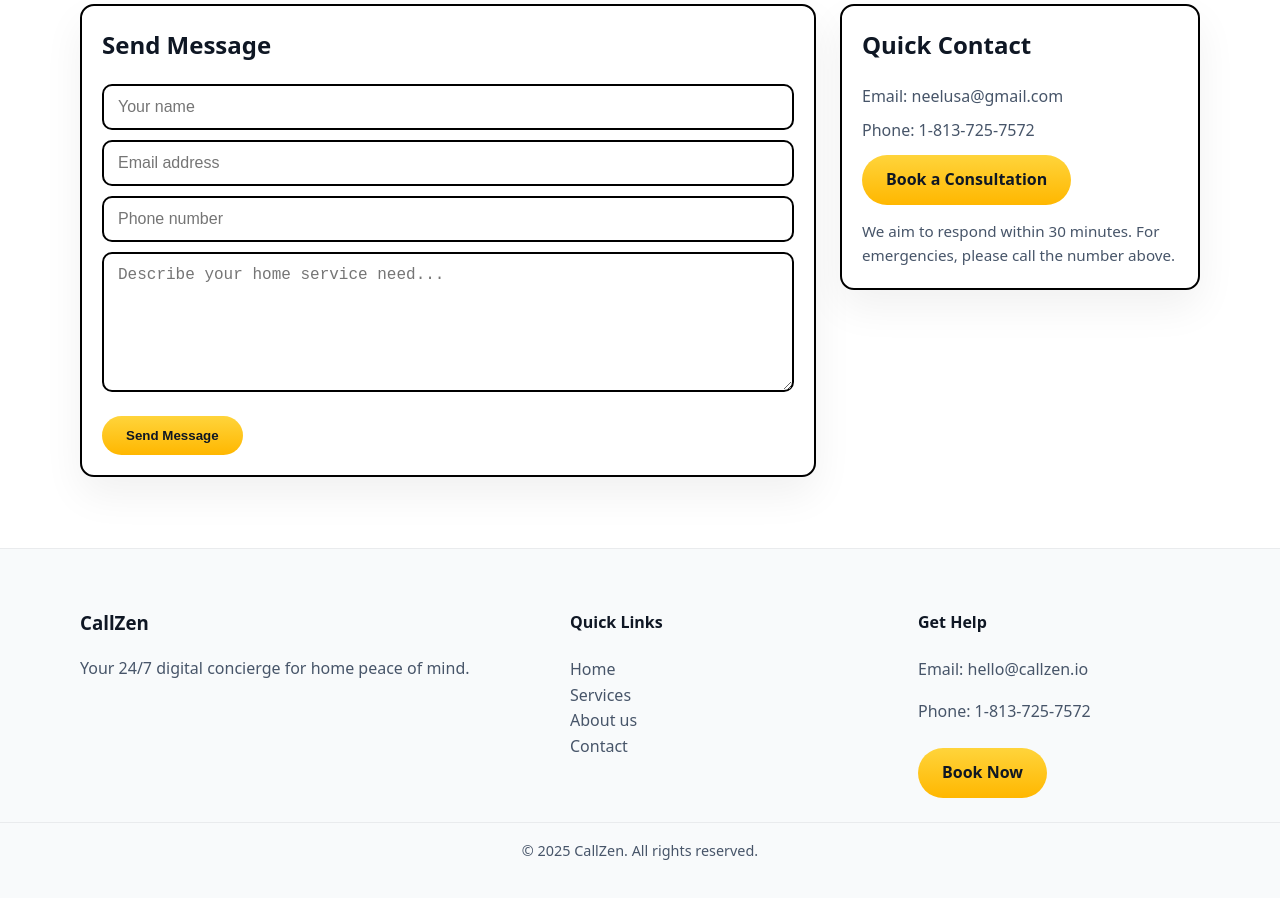
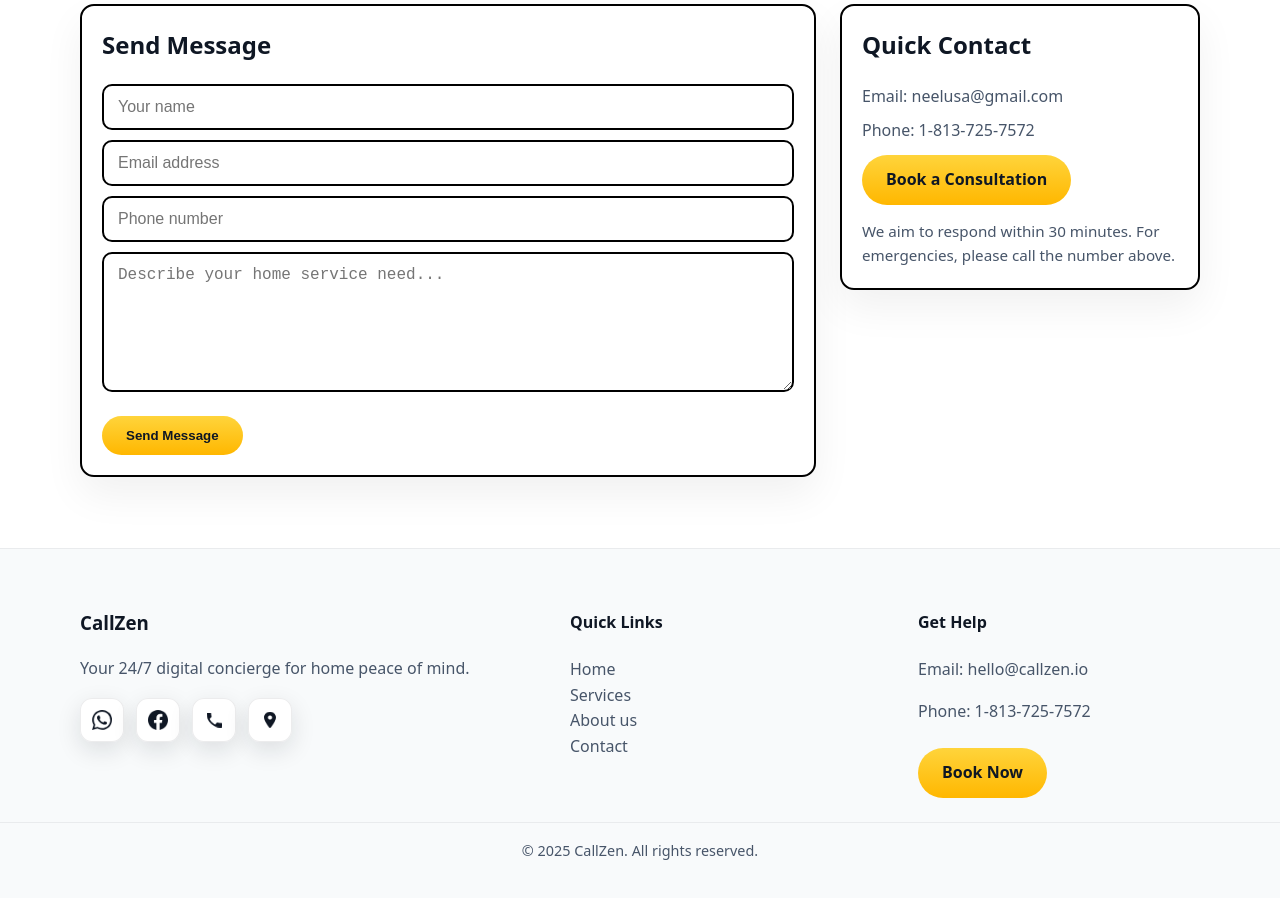
Before and after one commit to Tarunsolanki1230/callzen, a plain HTML site: page index.html in a window 1280 px wide. Shown: the part 5669-6567 px from the top of the page. Drawn offline with nearby package versions, Linux system fonts and the light colour scheme.

Commit message:
Update index.html

```diff
--- a/index.html
+++ b/index.html
@@ -500,6 +500,74 @@
 .nav-links a[href*="about.html"] {
   white-space: nowrap;
 }
+.footer-grid {
+  display: grid;
+  grid-template-columns: 1.3fr 0.9fr 0.8fr;
+  gap: 32px;
+  align-items: start;
+}
+
+.social-icons {
+  display: flex;
+  flex-wrap: wrap;
+  gap: 12px;
+  margin-top: 14px;
+}
+
+.social-link {
+  display: flex;
+  align-items: center;
+  justify-content: center;
+  width: 44px;
+  height: 44px;
+  border-radius: 12px;
+  background: rgba(255, 255, 255, 0.9);
+  backdrop-filter: blur(10px);
+  border: 1px solid rgba(15, 23, 36, 0.08);
+  color: var(--text-main);
+  text-decoration: none;
+  transition: all 0.3s cubic-bezier(0.2, 0.9, 0.2, 1);
+  box-shadow: 0 8px 24px rgba(15, 23, 36, 0.12);
+}
+
+.social-link:hover {
+  transform: translateY(-4px) scale(1.05);
+  box-shadow: 0 16px 40px rgba(15, 23, 36, 0.2);
+  background: rgba(255, 255, 255, 0.95);
+}
+
+.social-link svg {
+  width: 20px;
+  height: 20px;
+}
+
+.social-link.whatsapp:hover { background: linear-gradient(135deg, #25D366, #128C7E); color: white; }
+.social-link.facebook:hover { background: linear-gradient(135deg, #1877F2, #0E5A8A); color: white; }
+.social-link.phone:hover { background: linear-gradient(135deg, var(--primary), #ffb700); color: #0f1724; }
+.social-link.maps:hover { background: linear-gradient(135deg, #4285F4, #34A853); color: white; }
+
+/* Responsive adjustments */
+@media (max-width: 900px) {
+  .footer-grid {
+    grid-template-columns: 1fr;
+    gap: 20px;
+    text-align: center;
+  }
+
+  .social-icons {
+    justify-content: center;
+  }
+
+  .social-link {
+    width: 40px;
+    height: 40px;
+  }
+
+  .social-link svg {
+    width: 18px;
+    height: 18px;
+  }
+}
 
   </style>
 </head>
@@ -905,10 +973,32 @@
   </main>
 
   <footer style="background:var(--bg-soft);padding:40px 0;border-top:1px solid rgba(2,6,23,0.06);color:var(--text-muted);">
-    <div class="h-container" style="display:grid;grid-template-columns:1.3fr .9fr .8fr;gap:32px;">
+    <div class="h-container footer-grid">
       <div>
         <h3 style="color:var(--text-main)">CallZen</h3>
         <p>Your 24/7 digital concierge for home peace of mind.</p>
+        <div class="social-icons">
+          <a href="https://wa.me/YOUR_WHATSAPP_NUMBER" aria-label="WhatsApp" class="social-link whatsapp" target="_blank" rel="noopener">
+            <svg width="24" height="24" viewBox="0 0 24 24" fill="currentColor">
+              <path d="M17.472 14.382c-.297-.149-1.758-.867-2.03-.967-.273-.099-.471-.148-.67.15-.197.297-.767.966-.94 1.164-.173.199-.347.223-.644.075-.297-.15-1.255-.463-2.39-1.475-.883-.788-1.48-1.761-1.653-2.059-.173-.297-.018-.458.13-.606.134-.133.298-.347.446-.52.149-.174.198-.298.298-.497.099-.198.05-.371-.025-.52-.075-.149-.669-1.612-.916-2.207-.242-.579-.487-.5-.669-.51-.173-.008-.371-.01-.57-.01-.198 0-.52.074-.792.372-.272.297-1.04 1.016-1.04 2.479 0 1.462 1.065 2.875 1.213 3.074.149.198 2.096 3.2 5.077 4.487.709.306 1.262.489 1.694.625.712.227 1.36.195 1.871.118.571-.085 1.758-.719 2.006-1.413.248-.694.248-1.289.173-1.413-.074-.124-.272-.198-.57-.347m-5.421 7.403h-.004a9.87 9.87 0 01-5.031-1.378l-.361-.214-3.741.982.998-3.648-.235-.374a9.86 9.86 0 01-1.51-5.26c.001-5.45 4.436-9.884 9.888-9.884 2.64 0 5.122 1.03 6.988 2.898a9.825 9.825 0 012.893 6.994c-.003 5.45-4.437 9.884-9.885 9.884m8.413-18.297A11.815 11.815 0 0012.05 0C5.495 0 .16 5.335.157 11.892c0 2.096.547 4.142 1.588 5.945L.057 24l6.305-1.654a11.882 11.882 0 005.683 1.448h.005c6.554 0 11.89-5.335 11.893-11.893A11.821 11.821 0 0020.885 3.488"/>
+            </svg>
+          </a>
+          <a href="https://facebook.com/YOUR_FACEBOOK_PAGE" aria-label="Facebook" class="social-link facebook" target="_blank" rel="noopener">
+            <svg width="24" height="24" viewBox="0 0 24 24" fill="currentColor">
+              <path d="M24 12.073c0-6.627-5.373-12-12-12s-12 5.373-12 12c0 5.99 4.388 10.954 10.125 11.854v-8.385H7.078v-3.47h3.047V9.43c0-3.007 1.792-4.669 4.533-4.669 1.312 0 2.686.235 2.686.235v2.953H15.83c-1.491 0-1.956.925-1.956 1.874v2.25h3.328l-.532 3.47h-2.796v8.385C19.612 23.027 24 18.062 24 12.073z"/>
+            </svg>
+          </a>
+          <a href="tel:+18137257572" aria-label="Call us" class="social-link phone">
+            <svg width="24" height="24" viewBox="0 0 24 24" fill="currentColor">
+              <path d="M6.62 10.79c1.44 2.83 3.76 5.14 6.59 6.59l2.2-2.2c.27-.27.67-.36 1.02-.24 1.12.37 2.33.57 3.57.57.55 0 1 .45 1 1V20c0 .55-.45 1-1 1-9.39 0-17-7.61-17-17 0-.55.45-1 1-1h3.5c.55 0 1 .45 1 1 0 1.25.2 2.45.57 3.57.11.35.03.74-.25 1.02l-2.2 2.2z"/>
+            </svg>
+          </a>
+          <a href="https://maps.google.com/?q=YOUR_ADDRESS" aria-label="Google Maps" class="social-link maps" target="_blank" rel="noopener">
+            <svg width="24" height="24" viewBox="0 0 24 24" fill="currentColor">
+              <path d="M12 2C8.13 2 5 5.13 5 9c0 5.25 7 13 7 13s7-7.75 7-13c0-3.87-3.13-7-7-7zm0 9.5c-1.38 0-2.5-1.12-2.5-2.5s1.12-2.5 2.5-2.5 2.5 1.12 2.5 2.5-1.12 2.5-2.5 2.5z"/>
+            </svg>
+          </a>
+        </div>
       </div>
       <div>
         <h4 style="color:var(--text-main)">Quick Links</h4>
```
